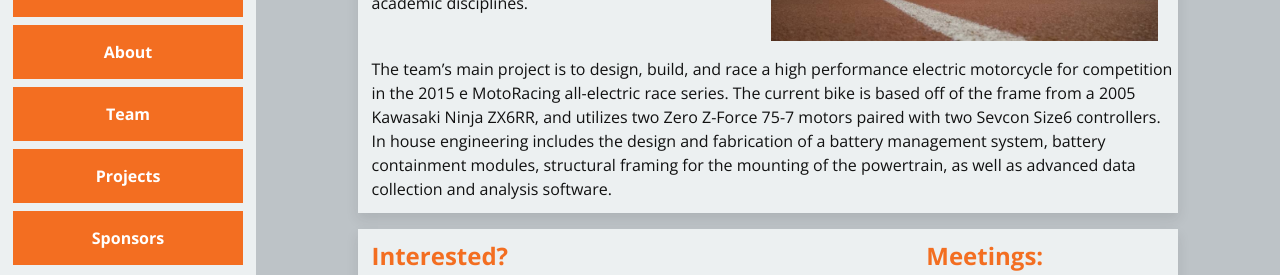
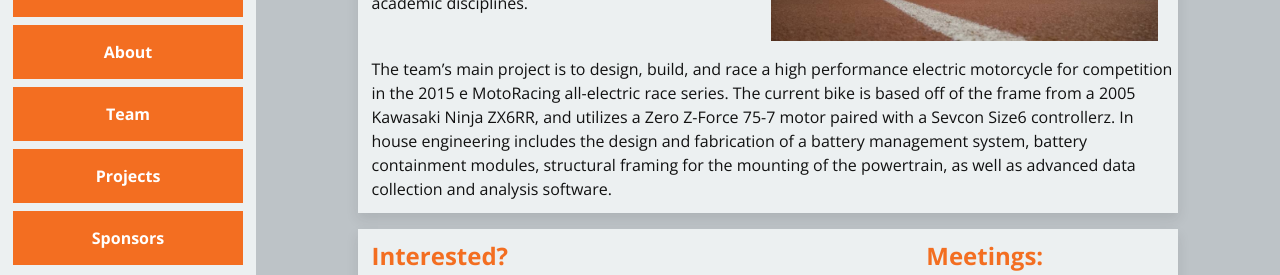
Before and after one commit to RIT-EVT/RIT-EVT.github.io, a Jekyll site: the page built from about/index.html, in a window 1280 px wide. Shown: the part 237-512 px from the top of the page. Built offline with Jekyll 4.4.1, drawn with Linux system fonts in a browser that asks for light colours.

Commit message:
updated evt description

```diff
--- a/about/index.html
+++ b/about/index.html
@@ -5,7 +5,7 @@ layout: default
 <div class="panel">
   <div class="section group">
     <div class="col span_1_of_2">
-      <div class="">
+      <div>
         <p>The RIT Electric Vehicle Team is a student run organization dedicated to promoting the viability
         of electric vehicles through real world demonstrations of electric drivetrains in action. The team
         aims to educate people on the principles of electric vehicle design by engaging students in
@@ -23,8 +23,8 @@ layout: default
       <p>
       The team’s main project is to design, build, and race a high performance electric motorcycle for
       competition in the 2015 e MotoRacing all-electric race series. The current bike is based off of
-      the frame from a 2005 Kawasaki Ninja ZX6RR, and utilizes two Zero Z-Force 75-7 motors paired
-      with two Sevcon Size6 controllers. In house engineering includes the design and fabrication of a
+      the frame from a 2005 Kawasaki Ninja ZX6RR, and utilizes a Zero Z-Force 75-7 motor paired
+      with a Sevcon Size6 controllerz. In house engineering includes the design and fabrication of a
       battery management system, battery containment modules, structural framing for the
       mounting of the powertrain, as well as advanced data collection and analysis software.
       </p>
@@ -35,13 +35,13 @@ layout: default
 <div class="panel section group">
   <div class="col span_2_of_3">
     <h2>Interested?</h2>
-    <div class="">
+    <div>
       <p>Anyone who's interested is welcome to join regardless of major. There are various projects available that provide engineering challenges for all levels of experience. </p>
     </div>
   </div>
   <div class="col span_1_of_3">
     <h2>Meetings:</h2>
-    <div class="">
+    <div>
       <p>4th floor of KGCOE 09-4408</p>
       <br>
       <p>Monday 7pm-9pm<p>
```
